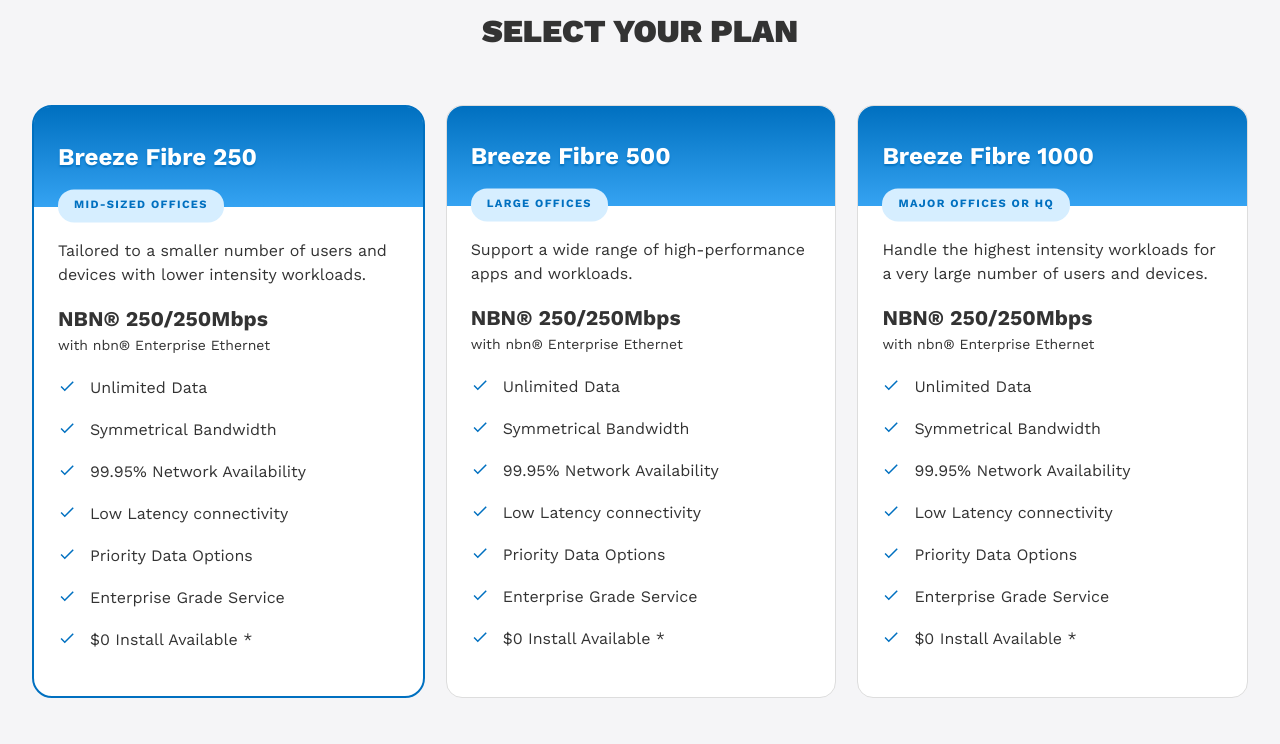
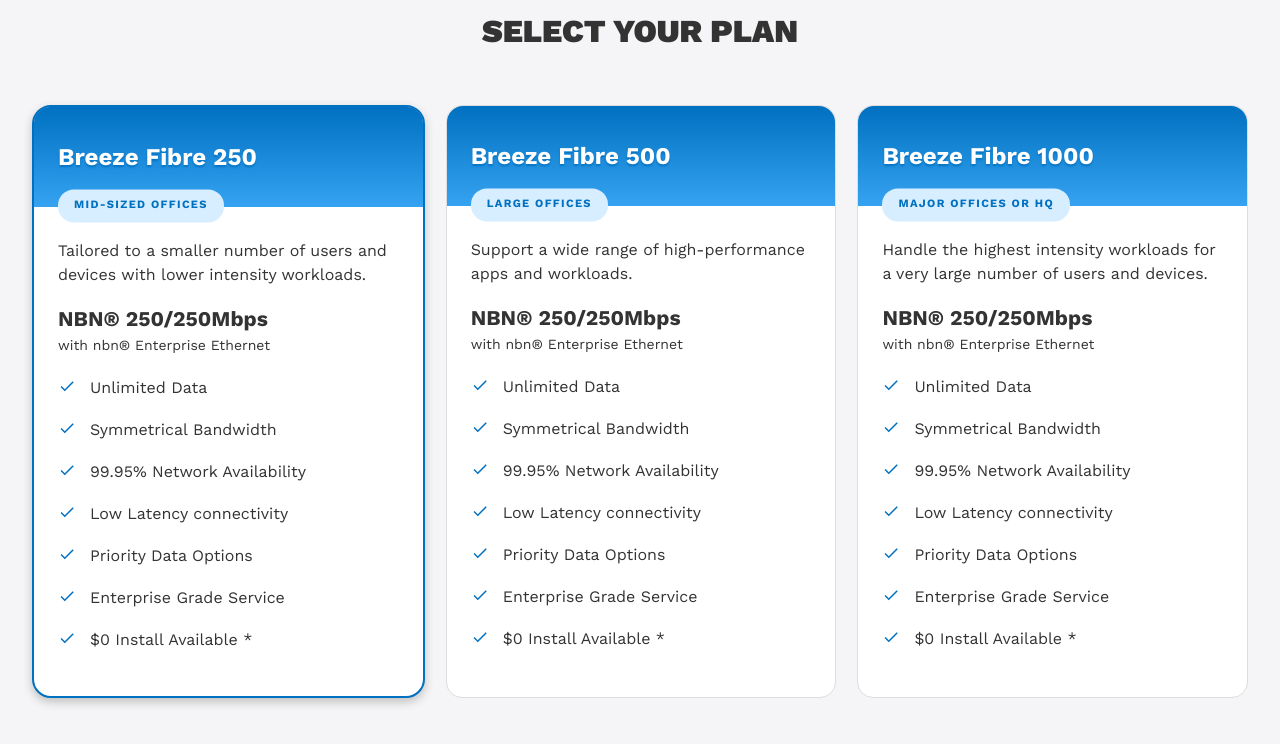
Before and after one commit to 3stanKyle/breezeconnect, a plain HTML site: page enterprise ethernet.html in a window 1280 px wide. Both pictures are taken after a click on the element 227 px from the left and 1347 px from the top of the page. Shown: the part 947-1691 px from the top of the page. Drawn offline with nearby package versions, Linux system fonts and the light colour scheme.

Commit message:
Update enterprise ethernet.html

```diff
--- a/enterprise ethernet.html
+++ b/enterprise ethernet.html
@@ -135,7 +135,8 @@
         .plan-card.selected, .cos-option.selected {
             border-color: #0070c0;
             border-width: 2px;
-            border-radius: 20px;
+            border-radius: 19px;
+            box-shadow: 0px 4px 10px #c0c0c0;
         }
 
         .plan-card h3 {
```
